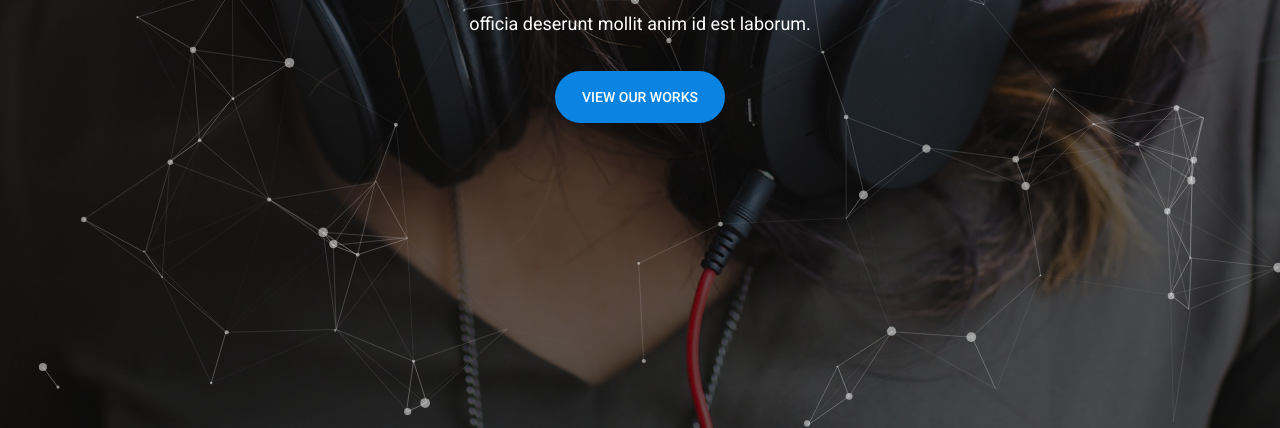
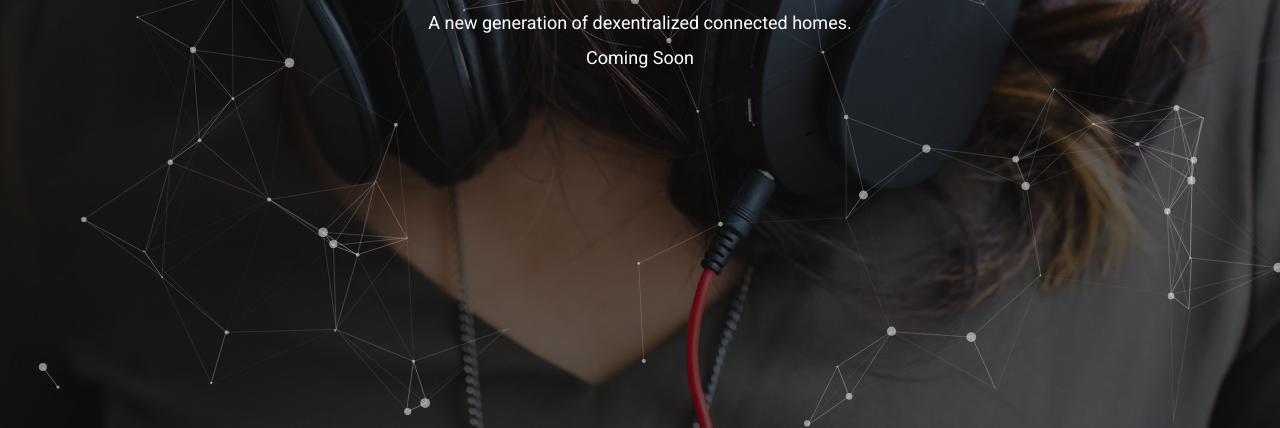
Before and after one commit to arqumahmad/arqumahmad.github.io, a plain HTML site: page index.html in a window 1280 px wide. Shown: the part 472-900 px from the top of the page. Drawn offline with Linux system fonts and the light colour scheme; some packages are replaced by stand-ins of ours.

Commit message:
Update index.html

```diff
--- a/index.html
+++ b/index.html
@@ -11,7 +11,7 @@
     <!-- The above 4 meta tags *must* come first in the head; any other head content must come *after* these tags -->
 
     <!-- Title -->
-    <title>Blink - One Page Parallax</title>
+    <title>ANTRAX Labs - Innovations for better lives</title>
 
     <!-- Favicon -->
     <link rel="icon" href="img/core-img/favicon.ico">
@@ -42,8 +42,8 @@
                     <div class="col-12">
                         <div class="welcome-text vimeo text-center">
                             <h2>Quality Web.</h2>
-                            <p>Excepteur sint occaecat cupidatat non proident, sunt in culpa qui <br>officia deserunt mollit anim id est laborum.</p>
-                            <a href="#" class="blink-btn mt-15">View our Works</a>
+                            <p>A new generation of dexentralized connected homes.<br>Coming Soon</p>
+
                         </div>
                     </div>
                 </div>
```
